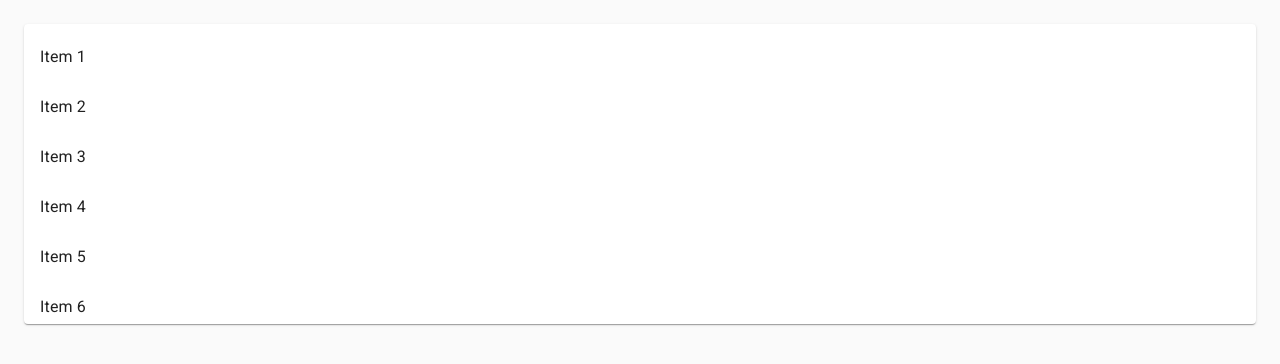
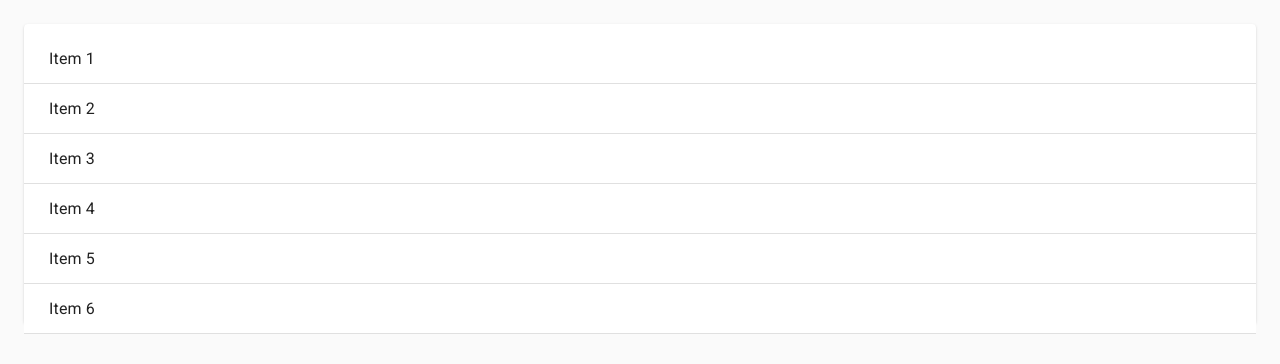
Before and after one commit to pleed0215/material-ui-cookbook, a React (Create React App) app: page / in a window 1280 px wide. Shown: the top 364 px of the page. Built offline with nearby package versions, Linux system fonts and the light colour scheme.

Commit message:
list endeed

```diff
--- a/src/List/ListScroll.tsx
+++ b/src/List/ListScroll.tsx
@@ -14,6 +14,16 @@ const useStyles = makeStyles((theme: Theme) =>
   createStyles({
     list: {
       height: 300,
+      paddingBottom: 10,
+      paddingTop: 10,
+    },
+    listItem: {
+      display: "flex",
+      flexDirection: "row",
+      alignItems: "center",
+      padding: "0 25px",
+      backgroundColor: "#fff",
+      borderBottom: "1px solid #e0e0e0",
     },
     paper: {
       margin: theme.spacing(3),
@@ -41,7 +51,7 @@ export const ScrollingList = () => {
     const item = items[index];
 
     return (
-      <ListItem key={key} style={style}>
+      <ListItem key={key} style={style} className={classes.listItem}>
         <ListItemText primary={isScrolling ? "..." : item} />
       </ListItem>
     );
```
Also changed, not shown: 1 other file (tests, documents, lock files or other folders).
